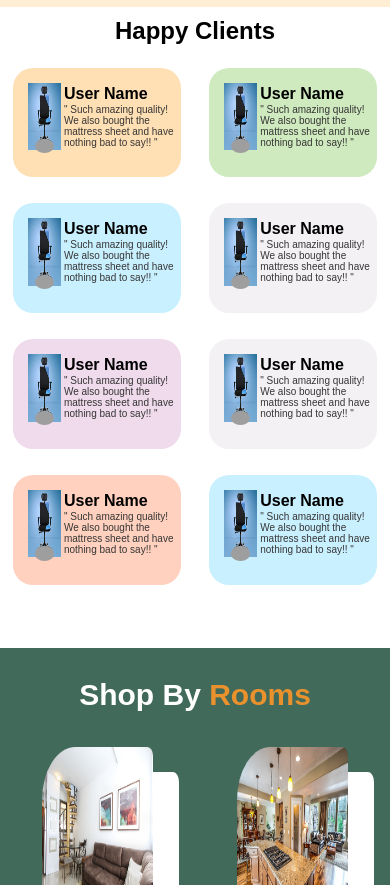
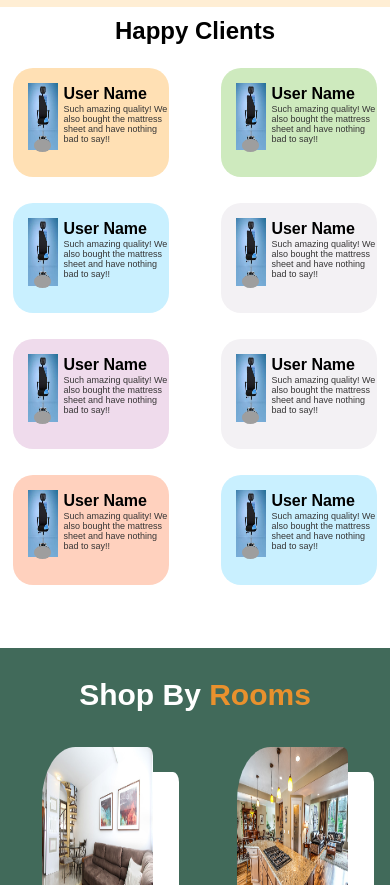
Before and after one commit to AmanSahu13/Harvin_Chairs, a plain HTML site: page index.html in a window 390 px wide. Shown: the part 1064-1949 px from the top of the page. Drawn offline with Linux system fonts and the light colour scheme; grey boxes are pictures that could not be loaded.

Commit message:
removing mediaQuery for small size phone

```diff
--- a/index.html
+++ b/index.html
@@ -158,7 +158,7 @@
                 </div>
                 <div class="s3-txt">
                     <h4>User Name</h4>
-                    <p>" Such amazing quality! We also bought the mattress sheet and have nothing bad to say!! " </p>
+                    <p>Such amazing quality! We also bought the mattress sheet and have nothing bad to say!!</p>
                 </div>
             </div>
             <div class="S3-container" style="background-color: #CEEABE;">
@@ -172,7 +172,7 @@
                 </div>
                 <div class="s3-txt">
                     <h4>User Name</h4>
-                    <p>" Such amazing quality! We also bought the mattress sheet and have nothing bad to say!! " </p>
+                    <p>Such amazing quality! We also bought the mattress sheet and have nothing bad to say!! </p>
                 </div>
             </div>
             <div class="S3-container" style="background-color: #C9F0FF;">
@@ -186,7 +186,7 @@
                 </div>
                 <div class="s3-txt">
                     <h4>User Name</h4>
-                    <p>" Such amazing quality! We also bought the mattress sheet and have nothing bad to say!! " </p>
+                    <p>Such amazing quality! We also bought the mattress sheet and have nothing bad to say!!</p>
                 </div>
             </div>
             <div class="S3-container" style="background-color: #F3F1F4;">
@@ -200,7 +200,7 @@
                 </div>
                 <div class="s3-txt">
                     <h4>User Name</h4>
-                    <p>" Such amazing quality! We also bought the mattress sheet and have nothing bad to say!! " </p>
+                    <p>Such amazing quality! We also bought the mattress sheet and have nothing bad to say!! </p>
                 </div>
             </div>
             <div class="S3-container" style="background-color: #EFDBEC;">
@@ -214,7 +214,7 @@
                 </div>
                 <div class="s3-txt">
                     <h4>User Name</h4>
-                    <p>" Such amazing quality! We also bought the mattress sheet and have nothing bad to say!! " </p>
+                    <p>Such amazing quality! We also bought the mattress sheet and have nothing bad to say!!</p>
                 </div>
             </div>
             <div class="S3-container" style="background-color: #F3F1F4;">
@@ -228,7 +228,7 @@
                 </div>
                 <div class="s3-txt">
                     <h4>User Name</h4>
-                    <p>" Such amazing quality! We also bought the mattress sheet and have nothing bad to say!! " </p>
+                    <p>Such amazing quality! We also bought the mattress sheet and have nothing bad to say!! </p>
                 </div>
             </div>
             <div class="S3-container" style="background-color: #FFD1BE;">
@@ -242,7 +242,7 @@
                 </div>
                 <div class="s3-txt">
                     <h4>User Name</h4>
-                    <p>" Such amazing quality! We also bought the mattress sheet and have nothing bad to say!! " </p>
+                    <p>Such amazing quality! We also bought the mattress sheet and have nothing bad to say!! </p>
                 </div>
             </div>
             <div class="S3-container" style="background-color: #C9F0FF;">
@@ -256,7 +256,7 @@
                 </div>
                 <div class="s3-txt">
                     <h4>User Name</h4>
-                    <p>" Such amazing quality! We also bought the mattress sheet and have nothing bad to say!! " </p>
+                    <p>Such amazing quality! We also bought the mattress sheet and have nothing bad to say!!</p>
                 </div>
             </div>
         </div>
--- a/mediaQuery.css
+++ b/mediaQuery.css
@@ -269,7 +269,385 @@
 
 /* -----------------------Phone------------------------------------------------ */
 
-@media (min-width:320px) and (max-width:425px) {
+ /* @media (min-width: 320px){  */
+     /*
+
+
+    #HeaderSection {
+        background-size: cover;
+        width: 100%;
+        height: 46vh;
+    }
+
+    .title {
+        margin-top: 25%;
+
+    }
+
+    .title h1 {
+        font-size: 25px;
+    }
+
+    .navbar {
+        height: 2vh;
+        width: 85%;
+    }
+
+    .logo {
+        max-width: 35px;
+        margin-right: 5px;
+    }
+
+    .company-name {
+        font-size: 18px;
+
+    }
+
+    .middle ul {
+        display: none;
+
+    }
+
+    .middle li {
+        margin-right: 20px;
+    }
+
+    .logo {
+        max-width: 25px;
+        margin-right: 5px;
+    }
+
+    .company-name {
+        font-size: 13px;
+    }
+
+    .right {
+
+        width: 25%;
+
+    } */
+
+    /* -------------------Section-1----------------------- */
+
+/*
+    .s1-container {
+        height: 14vh;
+        margin: 20px;
+        top: 0px;
+        flex-basis: calc(51% - 51px);
+    }
+
+    .U-box {
+        width: 68%;
+        height: 56%
+    }
+
+    .D-box {
+        height: 15.5vh;
+        width: 51%;
+    }
+
+    .img-chair a {
+        right: 10px;
+        font-size: 8px;
+    }
+
+    .D-box p {
+        color: #f6fc3d;
+        font-size: 8px;
+    }
+
+    .D-box h4 {
+        font-size: 18px;
+    }
+
+    .U-box {
+        width: 70%;
+        height: 84.3%;
+        top: 51px;
+        left: 42px;
+
+    } */
+
+    /* -------------------Section-2----------------------- */
+    /* #section2 {
+        width: 100%;
+        margin-top: 40px;
+    }
+
+    .sofa-time h1 {
+        font-size: 5.5vw;
+    }
+
+    .sofa-time h3 {
+        font-size: 2.5vw;
+    }
+
+    .sofa-time p {
+        font-size: 10px;
+    }
+
+    .s2-container {
+        margin: 10px 0px;
+
+    }
+
+    .sofa-time {
+        padding: 10px;
+
+    }
+
+    .s2-btn {
+        border: 1px solid black;
+        width: 38%;
+        font-size: 10px;
+        padding: 5px;
+    } */
+
+    /* --------------------------------------Happy Clients------------------------------------- */
+    /* #Happy-Clients h3 {
+        font-size: x-large;
+        margin: 10px;
+        margin-bottom: 10px;
+    }
+
+    .S3-container {
+        width: 40%;
+        margin: 13px;
+        padding: 15px;
+        height: 13vh;
+    }
+
+    .sofa {
+        width: 35%;
+        left: 25px;
+        padding: 35px;
+    }
+
+    #img1 img {
+        width: 43%;
+        height: 8vh
+    }
+
+    #img2 img {
+        left: 6px;
+        top: 335%;
+    }
+
+    .s3-txt {
+        padding-left: 40%;
+        margin: -15px;
+        gap: 1px;
+    }
+    .s3-txt p {
+       font-size: 9px;
+    } */
+
+    /* ----------------------------------------ShopByRoom-----------------------------------------  */
+    /* .Heading h1 {
+        font-size: 30px;
+    }
+
+    .down-box {
+        border-radius: 5%;
+        height: 18vh;
+    }
+
+    .room-container {
+        width: calc(26.33% - 6px);
+        height: 30vh;
+        margin: 5px 40px;
+    }
+
+    .Upper-box {
+        width: 100%;
+        height: 60%;
+        position: relative;
+        z-index: 1;
+    }
+
+    .Upper-box img {
+        width: 100%;
+    }
+
+    .down-box h2 {
+        margin-top: 145%;
+        font-size: 14px;
+    }
+
+    .D-box h4 {
+        font-size: 26px;
+    }
+
+    .room-product p {
+        padding: 3px 6px;
+        font-size: 11px;
+    }
+ */
+
+    /* -------------------Service-Section----------------------- */
+    /* #Service-section {
+        height: 10vh;
+    }
+
+    .item-img img {
+        width: 30px;
+    }
+
+    .item-notes h4 {
+        font-size: 12px;
+        font-weight: bold;
+    }
+
+    .item-notes p {
+        font-size: 10px;
+    }
+
+    .item {
+        width: 28%;
+        display: flex;
+        gap: 5px;
+    } */
+      /* ------------------------------------------------Section-3------------------------------------------------ */
+    /* .s3-container {
+
+        margin: 60px 0px;
+    }
+
+    .siting-sofa {
+        width: 40%;
+        border-top-left-radius: 334%;
+        border-bottom-left-radius: 267%;
+        border-top-right-radius: 320%;
+        border-bottom-right-radius: 455%;
+        left: 6px;
+        padding: 30px;
+
+    }
+
+    .sitting-sofa-time {
+        top: -34px;
+    right: 3px;
+    width: 56%;
+    padding: 11px;
+    }
+
+    .sitting-sofa-time p {
+        font-size: 12px;
+    }
+
+    .sitting-sofa-time h1 {
+        font-size: 18px;
+        margin-top: 5px;
+    }
+
+    .chair-1 {
+        padding: 35px;
+    }
+
+    .chair-1 img {
+        top: 0;
+        width: 60%;
+        right: 14px;
+    } */
+
+    /* ------------------------------------------------Navigation------------------------------------------------ */
+    /* #Navigation {
+        height: 20vh;
+        display: flex;
+        gap: 10px;
+    }
+
+    .Navigation-logo {
+        width: 25%;
+        height: 3vh;
+        border-radius: 50%;
+    }
+
+    .Navigation-box {
+        width: 25%;
+    }
+
+    .Navigation-text {
+        width: 72%;
+    }
+
+    .Navigation-text h3 {
+        font-size: 11px;
+    }
+
+    .Navigation-text p {
+        font-size: 6px;
+    } */
+
+    /* -------------------------------Details---------------- */
+/*
+    #Details {
+        width: 100%;
+        height: 45vh;
+        background-color: #416A5A;
+    }
+
+    .d-logo {
+        width: 58%;
+        height: 6vh;
+    }
+
+    .details-container {
+        padding: 5px;
+        margin: 0px;
+    }
+
+    .icon-name {
+        margin-top: 25px;
+    }
+
+    .about-us {
+        margin-top: 15px;
+        gap: 5px;
+    }
+
+    .details-right {
+        font-size: 12px;
+        gap: 5px;
+    }
+
+    .icon-name2 {
+        margin: 0px;
+        padding: 0px;
+        gap: 12px;
+    }
+
+    .d-text {
+        font-size: 10px;
+    }
+
+    .socle img {
+        width: 12%;
+
+    } */
+
+    /* -----------------------------Footer----------------------------- */
+
+    /* footer {
+        height: 6vh;
+
+    }
+
+    .copyWrite {
+        font-size: 10px;
+    }
+
+    .policy {
+        font-size: 10px;
+        gap: 5px;
+        margin-right: 3%;
+    } */
+
+/* }  */
+
+
+@media (min-width:375px) and (max-width:425px) {
 
     #HeaderSection {
         background-size: cover;
@@ -411,7 +789,7 @@
     }
 
     .S3-container {
-        width: 43%;
+        width: 40%;
         margin: 13px;
         padding: 15px;
         height: 13vh;
@@ -429,14 +807,17 @@
     }
 
     #img2 img {
-        left: 7px;
+        left: 6px;
         top: 335%;
     }
 
     .s3-txt {
-        padding-left: 37%;
+        padding-left: 40%;
         margin: -15px;
         gap: 1px;
+    }
+    .s3-txt p {
+       font-size: 9px;
     }
 
     /* ----------------------------------------ShopByRoom-----------------------------------------  */
```
